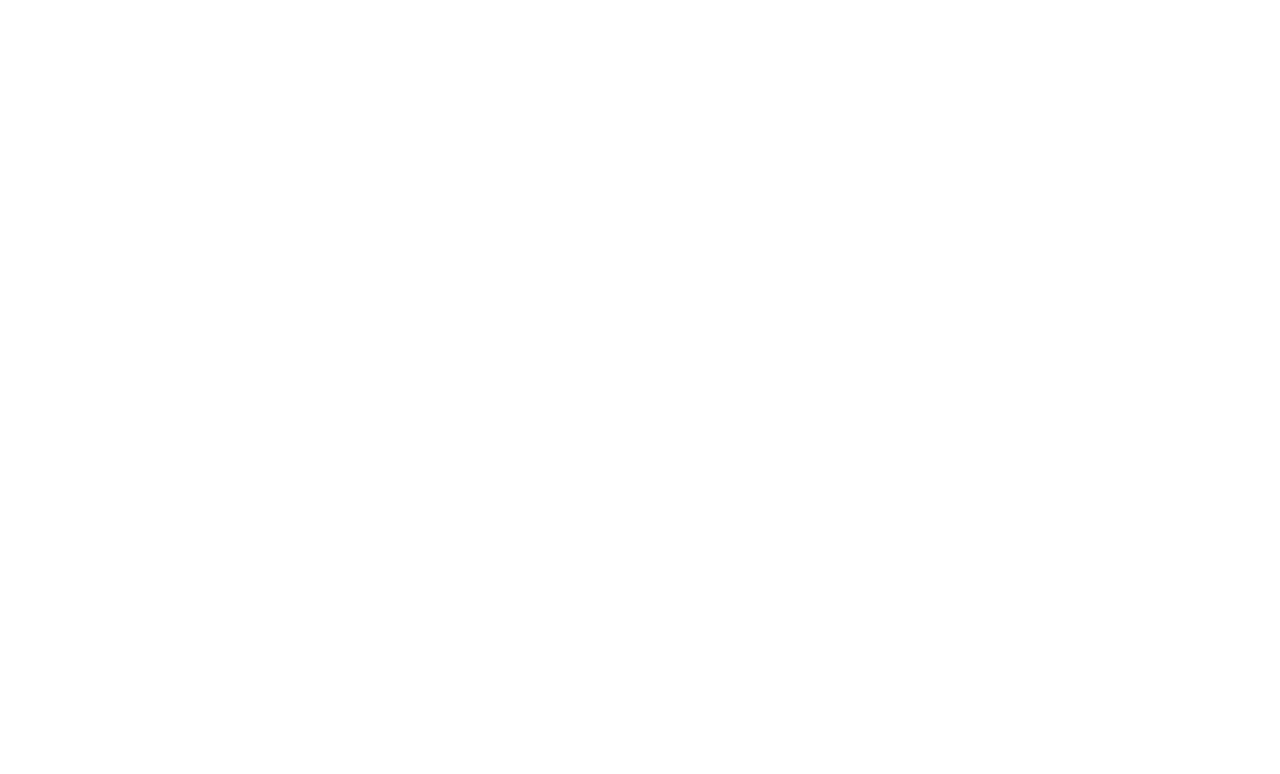
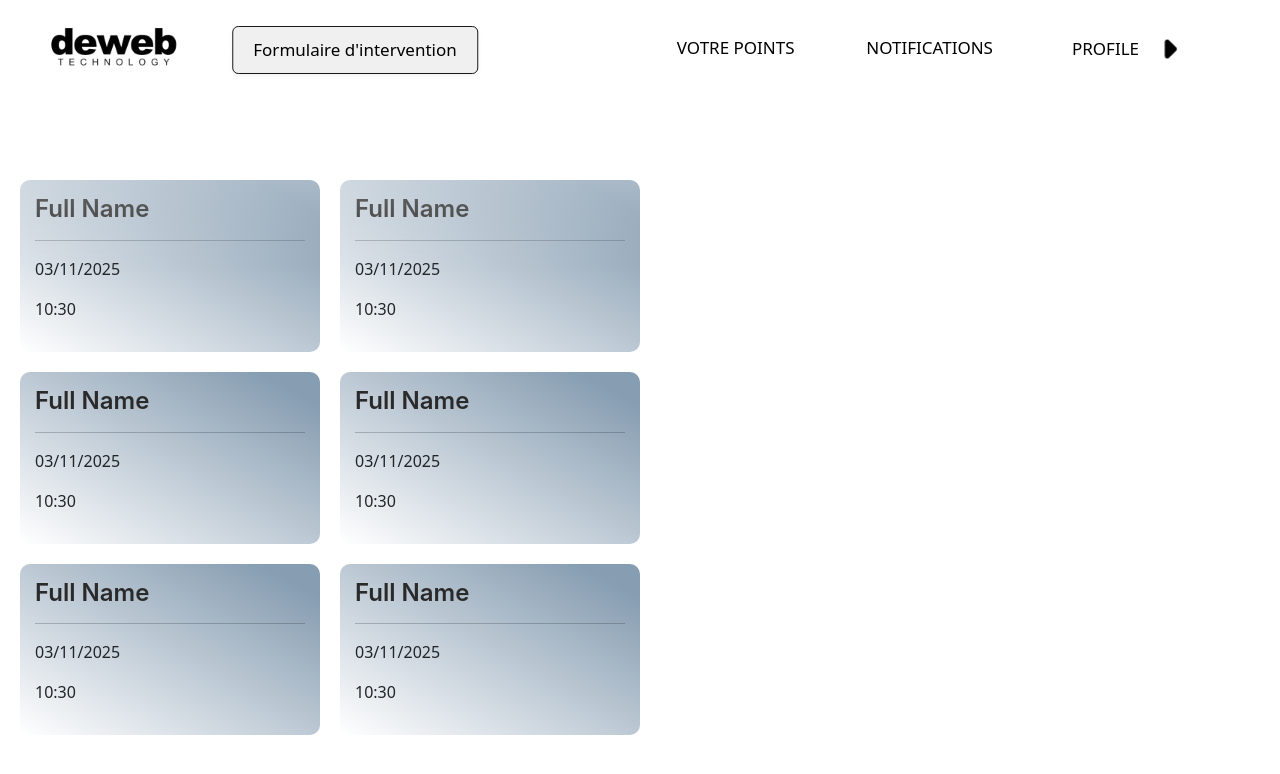
Before and after one commit to Saadiaboussiar/dweb-App-Frontend, a React (Vite) app: page /Dashboard in a window 1280 px wide. Before the commit this address had no page. Shown: the top 774 px of the page. Built offline with nearby package versions, Linux system fonts and the light colour scheme.

Commit message:
added dashboard for admin to console diffrent intervention

```diff
--- a/src/App.tsx
+++ b/src/App.tsx
@@ -6,6 +6,7 @@
 import AdminProfile from './Pages/Admin-profile/AdminProfile'
 import RequireAuth from './auth/RequireAuth'
 import TechIntervention from './Pages/Intervention/TechIntervention'
+import Dashboard from './Pages/BonDashboard/Dashboard'
 
 const App = () => {
   return (
@@ -19,6 +20,7 @@
         <Route path='/techprofile' element={<RequireAuth> <TechProfile /> </RequireAuth> } />
         <Route path='/adminprofile' element={<RequireAuth> <AdminProfile/> </RequireAuth> }/>
         <Route path='/Techintervetion' element={<TechIntervention/>}></Route>
+        <Route path='Dashboard' element={<Dashboard/>}></Route>
       </Routes>
 
     </>
--- a/src/Pages/BonDashboard/Dashboard.tsx
+++ b/src/Pages/BonDashboard/Dashboard.tsx
@@ -1,9 +1,77 @@
-import React from 'react'
+import { Link, useNavigate } from 'react-router-dom'
 import Navbar from '../../components/Navbar/Navbar'
+import "./dashboard.css"
 
 const Dashboard = () => {
+  const navigate=useNavigate();
+  const id=4;
   return (
-    <Navbar/>
+    <>
+      <div className='dashboard-page'>
+        <Navbar/>
+
+        <div className='dashboard-container' onClick={()=>navigate('/Techintervetion')}>
+            <div className='intervention-card'>
+              <h3>Full Name</h3>
+              <hr/>
+              <div className='when'>
+                <p>03/11/2025</p>
+                <p>10:30</p>
+              </div>
+            </div>
+
+
+          <div className='intervention-card'>
+              <h3>Full Name</h3>
+              <hr/>
+              <div className='when'>
+                <p>03/11/2025</p>
+                <p>10:30</p>
+              </div>
+
+          </div>
+          <div className='intervention-card'>
+              <h3>Full Name</h3>
+              <hr/>
+              <div className='when'>
+                <p>03/11/2025</p>
+                <p>10:30</p>
+              </div>
+
+          </div>
+          <div className='intervention-card'>
+              <h3>Full Name</h3>
+              <hr/>
+              <div className='when'>
+                <p>03/11/2025</p>
+                <p>10:30</p>
+              </div>
+
+          </div>
+          <div className='intervention-card'>
+              <h3>Full Name</h3>
+              <hr/>
+              <div className='when'>
+                <p>03/11/2025</p>
+                <p>10:30</p>
+              </div>
+
+          </div>
+          <div className='intervention-card'>
+              <h3>Full Name</h3>
+              <hr/>
+              <div className='when'>
+                <p>03/11/2025</p>
+                <p>10:30</p>
+              </div>
+
+          </div>
+        </div>
+      </div>
+
+
+    </>
+
   )
 }
 
--- /dev/null
+++ b/src/Pages/BonDashboard/dashboard.css
@@ -0,0 +1,41 @@
+.dashboard-page{
+    display: flex;
+    width: 100vw;
+}
+
+.dashboard-container{
+    margin-top: 180px;
+    display: grid;
+    grid-template-columns: repeat(2, 1fr);
+    column-gap: 20px;
+    row-gap: 20px;
+    margin-left: 20px;
+}
+.intervention-card{
+    background-image:linear-gradient(-150deg, rgba(105, 133, 158, 0.8) 10%,transparent);
+    width: 300px;
+    text-decoration: none;
+    padding: 15px;
+    border-radius: 10px;
+
+}
+
+.intervention-card h3{
+    font-size: 1.5rem;         /* 24px */
+    font-weight: 600;
+    text-decoration: none;
+    color: #2b2a2a;
+    font-family: 'Inter', sans-serif;
+    margin-bottom: 0.5rem;
+    transition: background-color 0.5s ease;
+}
+.intervention-card:hover{
+    background-color: rgba(86, 109, 129, 0.8);
+    color: #ffffff;
+    padding: 25px;
+    font-weight: 500;
+}
+
+.intervention-card p{
+    text-decoration: none;
+}
```
